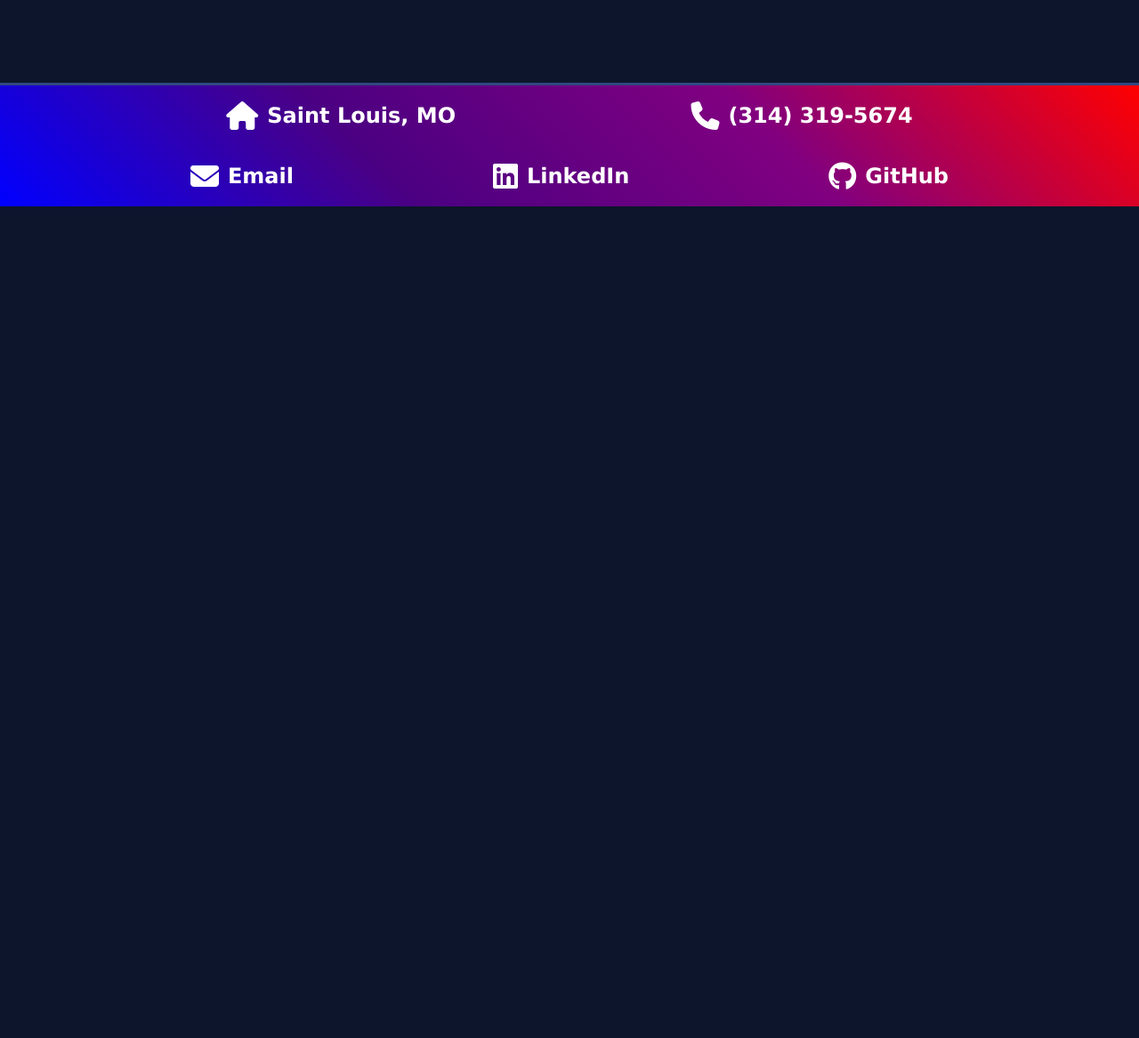
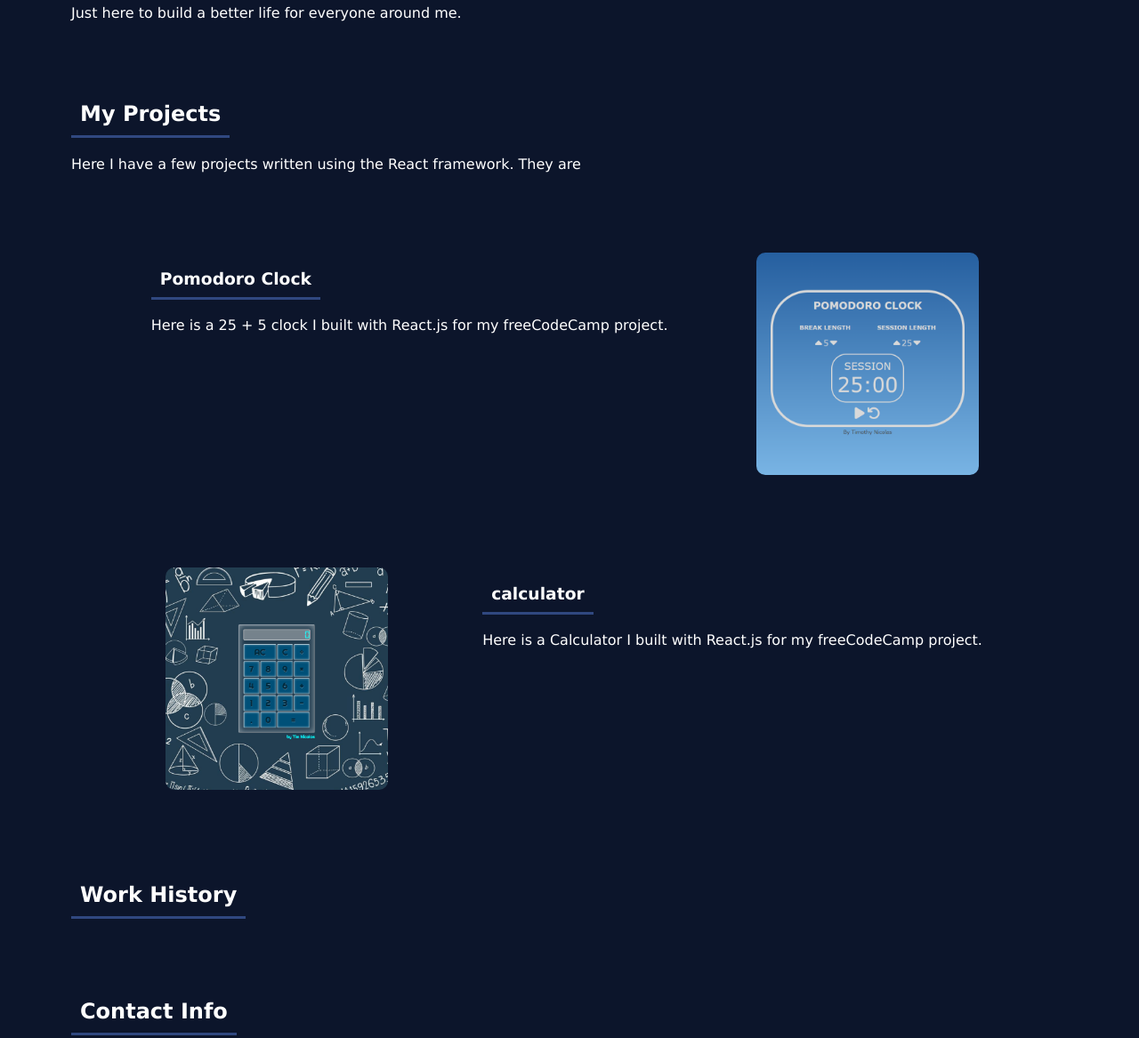
Before and after one commit to Lucky-Legend/Lucky-Legend.github.io, a website: page index.html in a window 1280 px wide. Shown: the part 621-1788 px from the top of the page at 89% size. Before the commit the page ends 853 px from the top, so only its background shows below. Drawn offline with Linux system fonts and the light colour scheme.

Commit message:
Added projects and titles

```diff
--- a/index.html
+++ b/index.html
@@ -9,7 +9,6 @@
       <script defer src="script.js"></script>
    </head>
    <body>
-      <main>
       <header>
          <section id="head-bg" class="conceal">
             <div class="icon-text">
@@ -18,7 +17,8 @@
                   <b>TIMOTHY NICOLAS</b>
                </h1>
             </div>
-               <p class="conceal">Portfolio of my projects, displaying my capabilities in the world of coding.</p>
+            <p>Portfolio of my projects, displaying my capabilities in the world of coding.</p>
+            <h6>--This whole portfolio webpage was made from from scratch with no libraries.--</h6>
          </section>
          <nav>
             <a href="#menu" id="rocket">
@@ -27,7 +27,10 @@
          </nav>
 
       </header>
-         <h2 class="underline conceal" style="margin-left: 5rem;">SKILLS</h2>
+      <main>
+         <h2 id="skills" class="underline conceal" style="margin-left: 5rem;">
+            SKILLS
+         </h2>
          <section class="row">
             <div class="icons">
                <i class="fa fa-html5 fa-2xl"></i>
@@ -41,16 +44,47 @@
             <h2 class="underline">MY STORY</h2>
             <p>Just here to build a better life for everyone around me.</p>
          </article>
+
+
          <section id="projects">
-
-         </section>
-         <section id="work-history">
-
+            <div class="conceal title">
+               <h2 class="underline">My Projects</h2>
+               <p>Here I have a few projects written using the React framework. They are </p>
+            </div>
+            <article class="project">
+               <div class="conceal">
+                  <h3 class="underline">Pomodoro Clock</h3>
+                  <p>Here is a 25 + 5 clock I built with React.js for my freeCodeCamp project.</p>
+               </div>
+               <div class="img-right enlarge">
+                  <a href="https://codepen.io/LuckyLegend/pen/jOvwNbq">
+                     <img class="resize" src="..\images\Pomodoro.png" alt="Pomodoro Clock">
+                  </a>
+               </div>
+            </article>
+            <article class="project-left">
+               <div class="conceal">
+                  <h3 class="underline">calculator</h3>
+                  <p>Here is a Calculator I built with React.js for my freeCodeCamp project.</p>
+               </div>
+               <div class="enlarge">
+                  <a href="https://codepen.io/LuckyLegend/pen/jdyqvNVv">
+                     <img class="resize" src="..\images\Calculator.png" alt="Pomodoro Clock">
+                  </a>
+               </div>
+            </article>
          </section>
 
+
+         <article id="work-history">
+            <h2 class="underline"> Work History</h2>
+         </article>
+
       </main>
-   </body>
          <footer>
+            <div class="title">
+               <h2 class="underline">Contact Info</h2>
+            </div>
             <section id="contact-info">
                <div class="icons">
                  <div class="icon-text">
@@ -84,4 +118,5 @@
                </div>
              </section>
          </footer>
+   </body>
 </html>
--- a/styles.css
+++ b/styles.css
@@ -31,8 +31,37 @@ body {
 }
 
 article {
-    padding: 5rem;
+    margin: 5rem;
 }
+
+.title {
+    margin-left: 5rem;
+
+}
+
+.project {
+    display: flex;
+    flex-wrap: wrap;
+    justify-content: space-evenly;
+
+}
+
+
+.project-left {
+    display: flex;
+    flex-wrap: wrap;
+    justify-content: space-evenly;
+    flex-direction: row-reverse;
+}
+
+.resize {
+    height: 250px;
+    width: 250px;
+    border-radius: 10px;
+    margin: 10px;
+
+}
+
 
 .row {
     position: relative;
@@ -107,13 +136,13 @@ article {
       opacity: 1;
     }
     100% {
-      transform: translateY(-500px);
+      transform: translateY(-150px);
       opacity: 0;
     }
   }
 
   .blastoff {
-    animation: blastoffAnimation 3s forwards;
+    animation: blastoffAnimation 2s forwards;
     transition: all 5s;
   }
 
```
Also changed, not shown: images/Calculator.png (added), images/Pomodoro.png (added). Lines whose indentation alone changed are shown as unchanged.
